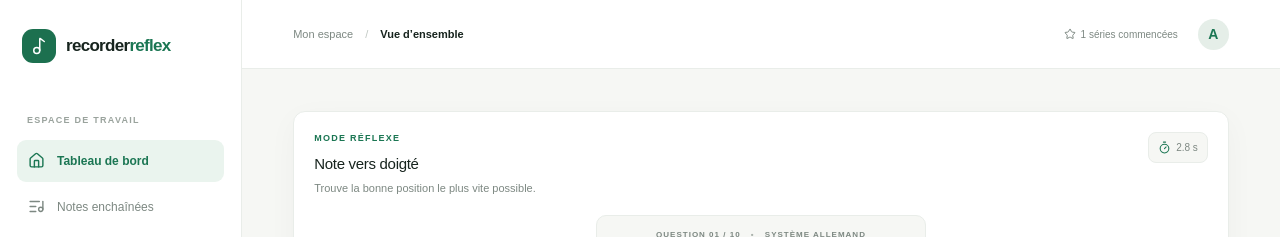
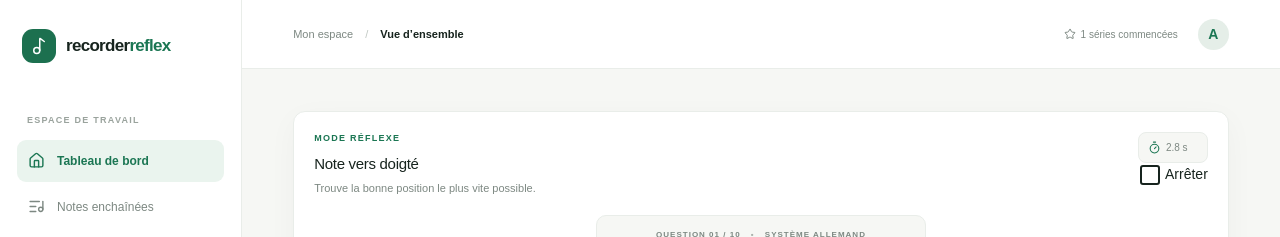
Before and after one commit to chelohubinc/recorder-reflex, a Next.js app: page / in a window 1280 px wide. Both pictures are taken after a click on the button "Commencer l’entraînement". Shown: the top 237 px of the page. Built offline with nearby package versions, Linux system fonts and the light colour scheme.

Commit message:
Add stop control for active training sessions

```diff
--- a/app/page.tsx
+++ b/app/page.tsx
@@ -31,6 +31,7 @@ import {
   Music2,
   Play,
   RotateCw,
+  Square,
   Sparkles,
   Star,
   Sun,
@@ -112,6 +113,18 @@ export default function Home() {
     () => new Set(stats.notes.filter((item) => item.mastered).map((item) => item.noteId)),
     [stats.notes],
   );
+
+  function stopSession() {
+    // The session cleanup effect marks an unfinished session as abandoned.
+    setStarted(false);
+    setSessionFinished(false);
+    setSessionId(null);
+    setQuestionIds([]);
+    setQuestionIndex(0);
+    setFeedback(null);
+    setAnswer(emptyFingering());
+    setElapsedMs(0);
+  }
 
   function beginSession() {
     if (started && sessionId) abandonSession(sessionId);
@@ -310,7 +323,14 @@ export default function Home() {
                   <h2>Note vers doigté</h2>
                   <p className="muted">Trouve la bonne position le plus vite possible.</p>
                 </div>
-                <div className="exercise-badge"><Timer aria-hidden="true" /> <span>{started ? `${(elapsedMs / 1000).toFixed(1)} s` : "Chrono prêt"}</span></div>
+                <div className="training-heading-actions">
+                  <div className="exercise-badge"><Timer aria-hidden="true" /> <span>{started ? `${(elapsedMs / 1000).toFixed(1)} s` : "Chrono prêt"}</span></div>
+                  {started && (
+                    <button type="button" className="stop-session-button" onClick={stopSession} aria-label="Arrêter la série">
+                      <Square aria-hidden="true" /> Arrêter
+                    </button>
+                  )}
+                </div>
               </div>
 
               {sessionFinished ? (
```
